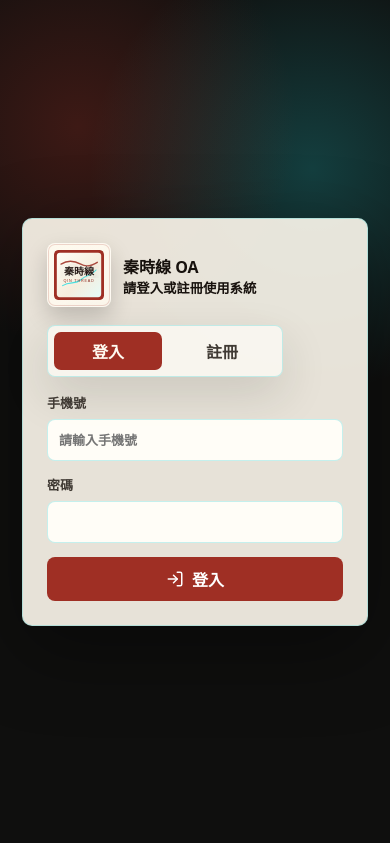
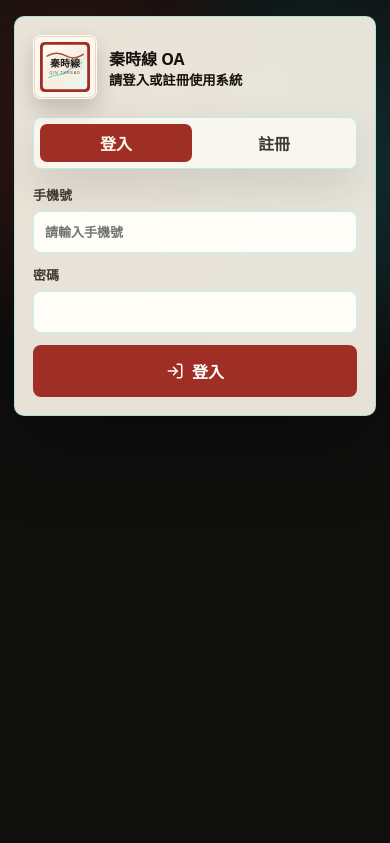
Before and after one commit to Derekingtw/qin.thread, a website: page index.html in a window 390 px wide. Shown: the top 843 px of the page. Drawn offline with nearby package versions, Linux system fonts and the light colour scheme; no server answers.

Commit message:
Fix mobile registration layout

```diff
--- a/index.html
+++ b/index.html
@@ -4,7 +4,7 @@
     <meta charset="UTF-8" />
     <meta name="viewport" content="width=device-width, initial-scale=1.0" />
     <title>OA 進銷存系統</title>
-    <link rel="stylesheet" href="styles.css?v=20260530-03" />
+    <link rel="stylesheet" href="styles.css?v=20260530-04" />
     <script src="https://cdn.jsdelivr.net/npm/jspdf@2.5.1/dist/jspdf.umd.min.js"></script>
     <script src="https://cdn.jsdelivr.net/npm/html2canvas@1.4.1/dist/html2canvas.min.js"></script>
     <script src="https://unpkg.com/lucide@latest/dist/umd/lucide.min.js"></script>
--- a/styles.css
+++ b/styles.css
@@ -52,6 +52,10 @@ button { cursor: pointer; }
   display: grid;
   place-items: center;
   padding: 22px;
+  min-height: 100vh;
+  min-height: 100dvh;
+  overflow-y: auto;
+  overscroll-behavior: contain;
   background:
     radial-gradient(circle at 20% 15%, rgba(159,47,36,.32), transparent 28%),
     radial-gradient(circle at 80% 20%, rgba(36,214,219,.24), transparent 30%),
@@ -64,6 +68,8 @@ body.locked .app { filter: blur(5px); pointer-events: none; }
 
 .auth-card {
   width: min(440px, 100%);
+  max-height: calc(100dvh - 44px);
+  overflow-y: auto;
   padding: 24px;
   border: 1px solid var(--line);
   border-radius: 10px;
@@ -1874,6 +1880,28 @@ tr:last-child td { border-bottom: 0; }
 }
 
 @media (max-width: 560px) {
+  .auth-screen {
+    place-items: start center;
+    padding: max(16px, env(safe-area-inset-top)) 14px max(28px, env(safe-area-inset-bottom));
+  }
+  .auth-card {
+    width: 100%;
+    max-height: none;
+    padding: 18px;
+    margin: 0 auto;
+  }
+  .auth-card .section-tabs {
+    display: grid;
+    grid-template-columns: 1fr 1fr;
+    width: 100%;
+  }
+  .auth-form.active {
+    gap: 12px;
+  }
+  .auth-form .primary-btn {
+    width: 100%;
+    min-height: 52px;
+  }
   body {
     display: block;
     padding-bottom: 118px;
--- a/sw.js
+++ b/sw.js
@@ -1,9 +1,9 @@
-const CACHE_VERSION = "qin-thread-pwa-v20260506-07";
+const CACHE_VERSION = "qin-thread-pwa-v20260530-04";
 const CORE_ASSETS = [
   "/",
   "/index.html",
-  "/styles.css?v=20260506-07",
-  "/app.js?v=20260506-07",
+  "/styles.css?v=20260530-04",
+  "/app.js?v=20260530-03",
   "/manifest.webmanifest",
   "/assets/qinxian-logo.svg",
 ];
```
